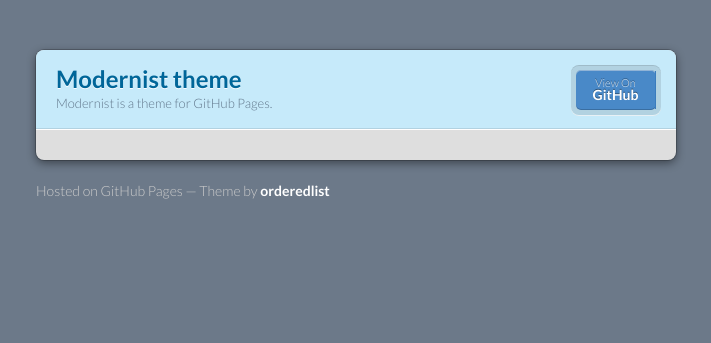
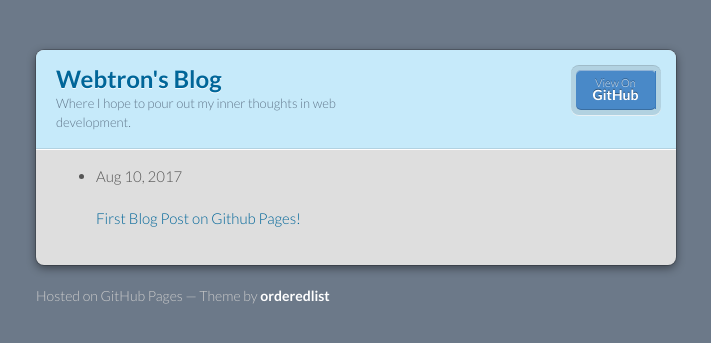
Before and after one commit to Lord0fBytes/lord0fbytes.github.io, a Jekyll site: the page built from index.html, in a window 1280 px wide. Shown: the top 343 px of the page, without its empty margins (284-995 px from the left). Built offline with Jekyll 4.4.1, drawn with Linux system fonts in a browser that asks for light colours.

Commit message:
Changes the index extension

```diff
--- a/_config.yml
+++ b/_config.yml
@@ -1,5 +1,5 @@
-title: Modernist theme
-description: Modernist is a theme for GitHub Pages.
+title: Webtron's Blog
+description: Where I hope to pour out my inner thoughts in web development.
 show_downloads: false
 google_analytics:
 theme:
--- /dev/null
+++ b/index.html
@@ -0,0 +1,24 @@
+---
+layout: default
+type: blog
+title: Blog
+---
+
+<ul class="bloglist">
+	{% for post in site.posts %}
+	  <li>
+		      <p class="bloglist__info">
+		            {% if post.external_url %}
+			          Hosted by <span class="bloglist__host">{{ post.host }}</span>
+				        {% else %}
+					      <time class="bloglist__time" datetime="{{ post.date | date_to_xmlschema }}">{{ post.date | date: '%b %-d, %Y'}}</time>
+					            {% endif %}
+						        </p>
+							    <a
+					      class="bloglist__link"
+	         href="{% if post.external_url %}{{ post.external_url }}{% else %}{{ post.url }}{% endif %}">
+								          {{ post.title }}
+									      </a>
+									        </li>
+										{% endfor %}
+</ul>
```
Also changed, not shown: index.md (deleted, +0 -3 lines).
